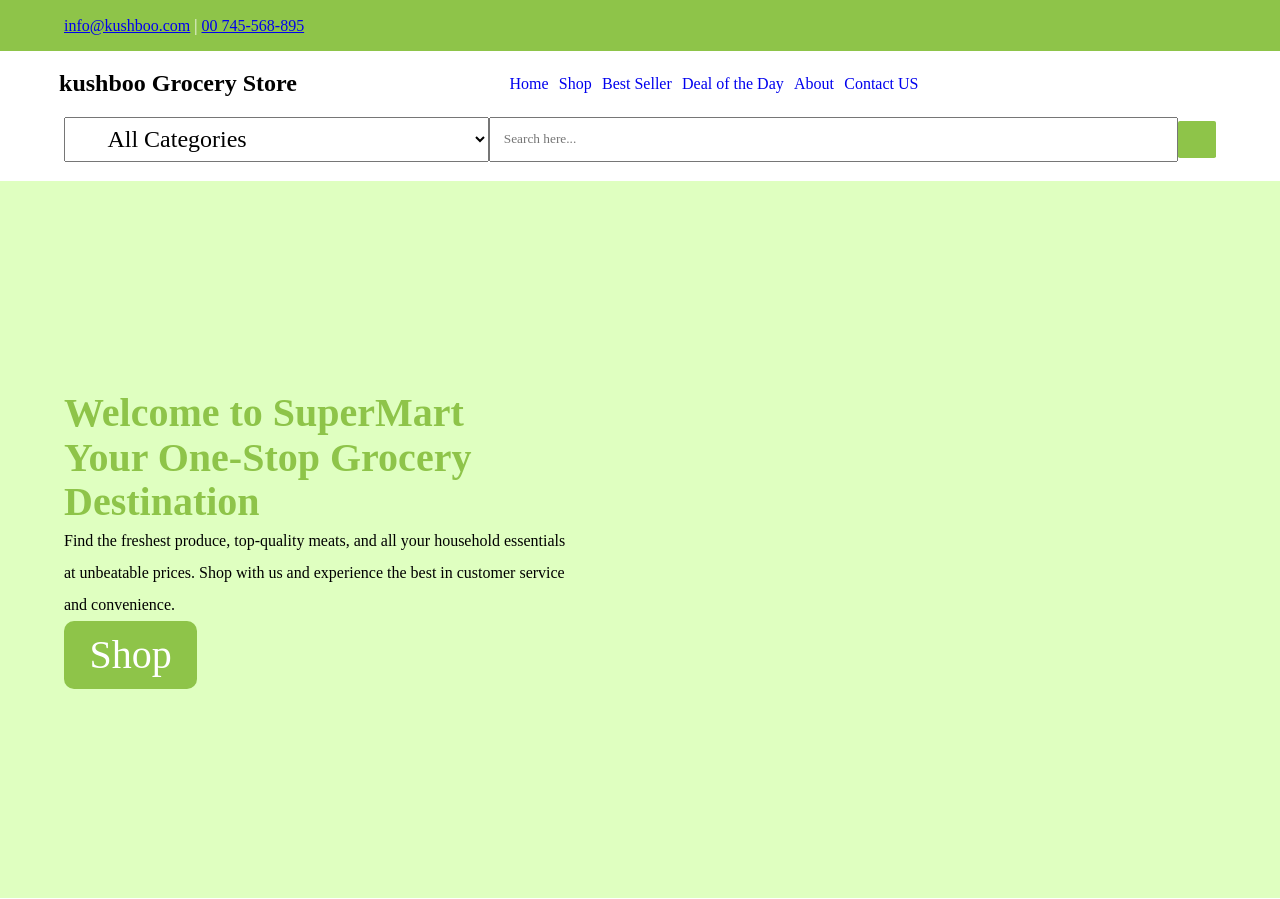
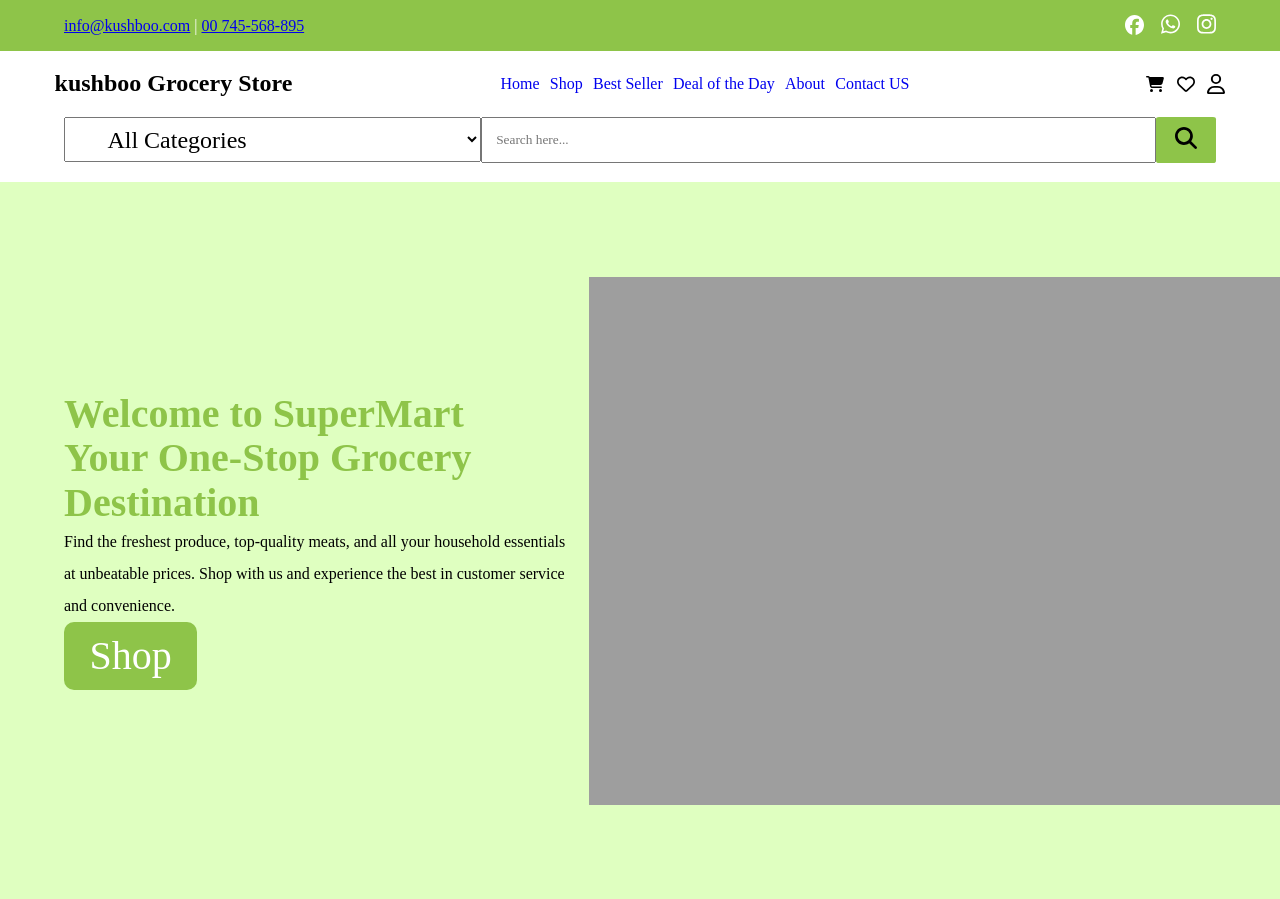
Before and after one commit to Tarun-7466/khusboo_store, a plain HTML site: page index.html in a window 1280 px wide. Shown: the top 899 px of the page. Drawn offline with Linux system fonts and the light colour scheme; the site is published under a folder, as on GitHub Pages, so addresses that start at the root find nothing.

Commit message:
git page view update

```diff
--- a/index.html
+++ b/index.html
@@ -10,7 +10,7 @@
   <link rel="stylesheet" href="https://cdnjs.cloudflare.com/ajax/libs/font-awesome/6.5.2/css/all.min.css"
     integrity="sha512-SnH5WK+bZxgPHs44uWIX+LLJAJ9/2PkPKZ5QiAj6Ta86w+fsb2TkcmfRyVX3pBnMFcV7oQPJkl9QevSCWr3W6A=="
     crossorigin="anonymous" referrerpolicy="no-referrer" />
-  <link rel="stylesheet" href="style.css">
+  <link rel="stylesheet" href="./style.css">
   <title>Khusboo Grocery Store</title>
 </head>
 
@@ -24,9 +24,9 @@
             <a href="#">00 745-568-895</a>
           </div>
           <div class="navicons">
-            <img src="/svgs/facebook.svg" alt="">
-            <img src="/svgs/whatsapp.svg" alt="">
-            <img src="/svgs/insta.svg" alt="">
+            <img src="./svgs/facebook.svg" alt="">
+            <img src="./svgs/whatsapp.svg" alt="">
+            <img src="./svgs/insta.svg" alt="">
           </div>
         </div>
         <div class="bottomnav">
@@ -40,13 +40,13 @@
                 <li><a href="#">Deal of the Day</a></li>
                 <li><a href="#">About</a></li>
                 <li><a href="#">Contact US</a></li>
-                <li><img width="18px" src="/svgs/menu.svg" alt=""></li>
+                <li><img width="18px" src="./svgs/menu.svg" alt=""></li>
               </ul>
             </div>
             <div class="usercart">
-              <img width="18px" src="/svgs/cart.svg" alt="">
-              <img width="18px" src="/svgs/fav.svg" alt="">
-              <img width="18px" src="/svgs/user.svg" alt="">
+              <img width="18px" src="./svgs/cart.svg" alt="">
+              <img width="18px" src="./svgs/fav.svg" alt="">
+              <img width="18px" src="./svgs/user.svg" alt="">
             </div>
           </div>
           <div class="search">
@@ -64,7 +64,7 @@
               <option value="personal-care">Personal Care</option>
             </select>
             <input type="search" id="site-search" name="search" placeholder="Search here..." />
-            <button type="submit"><img width="22px" src="/svgs/search.svg" alt=""></button>
+            <button type="submit"><img width="22px" src="./svgs/search.svg" alt=""></button>
 
           </div>
         </div>
@@ -79,7 +79,7 @@
             with us and experience the best in customer service and convenience.</p>
             <button>Shop</button>
         </div>
-        <img src="/images/vegetables-7357585_1280.png" alt="">
+        <img src="./images/vegetables-7357585_1280.png" alt="">
       </div>
   </div>
   </main>
```
